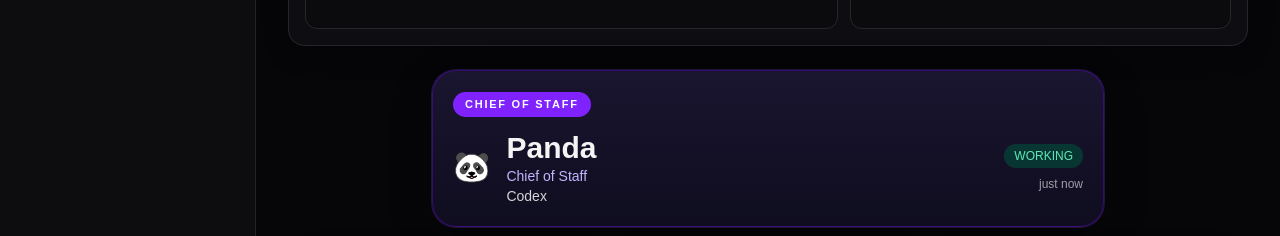
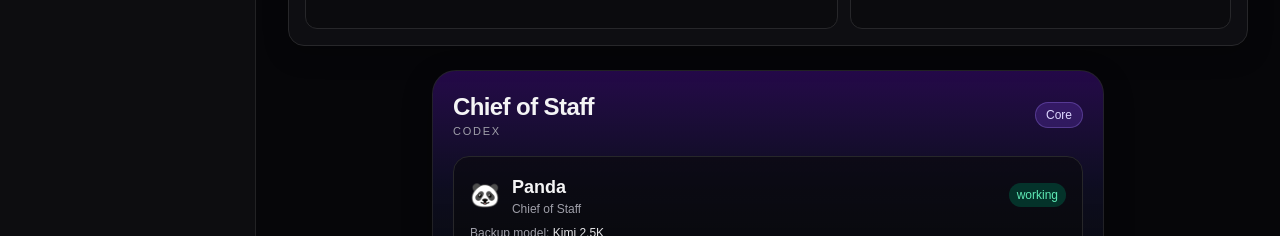
Before and after one commit to maltch1977/mission_control, a Next.js app in the folder mission-control/: page /team in a window 1280 px wide. Shown: the part 564-800 px from the top of the page. Built offline with nearby package versions, Linux system fonts and the light colour scheme; no server answers; the database is empty.

Commit message:
ui: restyle Panda card to match org chart card design language

```diff
--- a/mission-control/src/app/team/page.tsx
+++ b/mission-control/src/app/team/page.tsx
@@ -384,25 +384,30 @@ export default function TeamPage() {
           </section>
 
           <section className="mb-6">
-            <div className="mx-auto max-w-2xl rounded-3xl border border-violet-700/40 bg-gradient-to-b from-[#1a1530] to-[#0f0d1f] p-5 shadow-[0_0_0_1px_rgba(139,92,246,0.2),0_14px_38px_rgba(0,0,0,0.35)]">
-              <div className="mb-3 inline-flex rounded-full bg-violet-600 px-3 py-1 text-[11px] font-semibold uppercase tracking-[0.16em] text-white">
-                Chief of Staff
+            <article className="mx-auto max-w-2xl rounded-3xl border border-zinc-800/80 bg-gradient-to-b from-violet-800/35 via-indigo-900/20 to-zinc-950 p-5 shadow-[0_10px_30px_rgba(0,0,0,0.3)]">
+              <div className="mb-4 flex items-center justify-between">
+                <div>
+                  <p className="text-2xl font-semibold tracking-tight">Chief of Staff</p>
+                  <p className="text-[11px] uppercase tracking-[0.16em] text-zinc-400">{modelLabel(chief.model)}</p>
+                </div>
+                <span className="rounded-full px-2.5 py-1 text-xs text-violet-200 bg-violet-500/20 border border-violet-400/30">Core</span>
               </div>
-              <div className="flex items-center justify-between gap-3">
-                <div className="flex items-center gap-4">
-                  <div className="text-3xl">🐼</div>
-                  <div>
-                    <p className="text-3xl font-semibold leading-tight text-zinc-100">{chief.name}</p>
-                    <p className="text-sm text-violet-300">{chief.role}</p>
-                    <p className="text-sm text-zinc-300">{modelLabel(chief.model)}</p>
+
+              <div className="rounded-2xl border border-zinc-800 bg-zinc-950/60 p-4">
+                <div className="flex items-center justify-between">
+                  <div className="flex items-center gap-3">
+                    <div className="text-2xl">🐼</div>
+                    <div>
+                      <p className="text-lg font-semibold">{chief.name}</p>
+                      <p className="text-xs text-zinc-400">{chief.role}</p>
+                    </div>
                   </div>
+                  <span className={`rounded-full px-2 py-1 text-xs ${statusPill(chief.status)}`}>{chief.status}</span>
                 </div>
-                <div className="text-right">
-                  <span className={`inline-flex rounded-full px-2.5 py-1 text-xs ${statusPill(chief.status)}`}>{chief.status.toUpperCase()}</span>
-                  <p className="mt-2 text-xs text-zinc-400">{chief.last_active}</p>
-                </div>
+                <p className="mt-2 text-xs text-zinc-400">Backup model: <span className="text-zinc-200">{backupModel(chief.model)}</span></p>
+                <p className="mt-1 text-xs text-zinc-500">{chief.last_active}</p>
               </div>
-            </div>
+            </article>
           </section>
 
           {editingId && (
```
